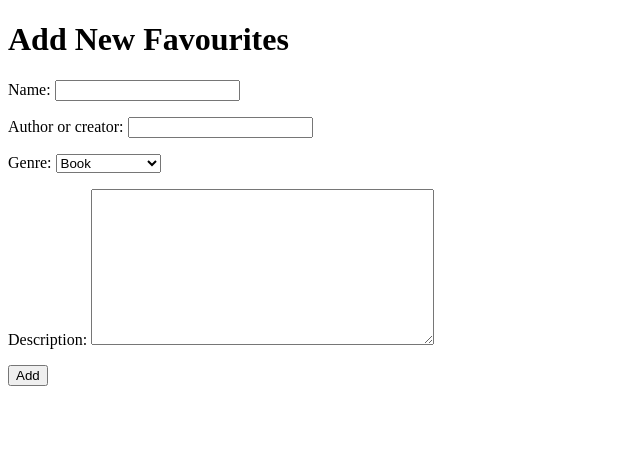
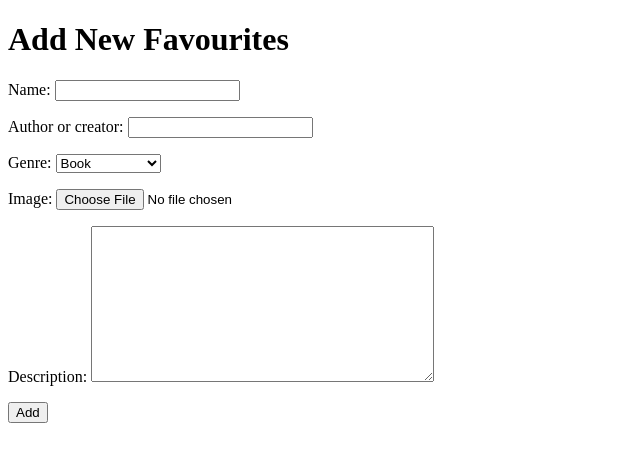
Before and after one commit to MahoMori/my_fav_list, a Django app: page /add/ in a window 1280 px wide. Shown: the part 52-514 px from the top of the page, without its empty margins (0-640 px from the left). Run offline with Django 3.2, Linux system fonts and the light colour scheme.

Commit message:
added img feature

```diff
--- a/myfav/forms.py
+++ b/myfav/forms.py
@@ -4,4 +4,4 @@ from .models import Myfav
 class MyfavForm(ModelForm):
     class Meta:
         model = Myfav
-        fields = ['name', 'author_or_creator', 'genre', 'description']
+        fields = ['name', 'author_or_creator', 'genre', 'image', 'description']
--- a/myfav/templates/myfav/addfav.html
+++ b/myfav/templates/myfav/addfav.html
@@ -4,7 +4,7 @@
 <h1>Add New Favourites</h1>
 <h2>{{error}}</h2>
 
-<form method="POST">
+<form method="POST" enctype="multipart/form-data">
     {% csrf_token %}
     {{form.as_p}}
     <button type="submit">Add</button>
--- a/myfav/templates/myfav/editmyfav.html
+++ b/myfav/templates/myfav/editmyfav.html
@@ -6,7 +6,7 @@
 <h2>{{error}}</h2>
 
 <h3>{{myfav.name}}</h3>
-<form method="POST">
+<form method="POST" enctype="multipart/form-data">
     {% csrf_token %}
     {{form.as_p}}
     <button type="submit">Save</button>
--- a/myfav/templates/myfav/myfav.html
+++ b/myfav/templates/myfav/myfav.html
@@ -11,6 +11,7 @@
         <p class="name">{{myfav.name}}</p>
         <p class="author_or_creator">{{myfav.author_or_creator}}</p>
         <p class="genre">{{myfav.genre}}</p>
+        <img src="{{ myfav.image.url }}" style="width:300px;height:auto">
         <p class='description'>{{myfav.description}}</p>
         <a href="{% url 'editmyfav' myfav.id %}">Edit</a>
         <form action="{% url 'delete' myfav.id %}" method="POST">
--- a/myfav/views.py
+++ b/myfav/views.py
@@ -20,7 +20,7 @@ def addfav(request):
         return render(request, 'myfav/addfav.html', {'form': MyfavForm()})
     else:
         try:
-            form = MyfavForm(request.POST)
+            form = MyfavForm(request.POST, request.FILES)
             newFav = form.save()
             return redirect('myfavlist')
         except ValueError:
--- a/myfavlist/settings.py
+++ b/myfavlist/settings.py
@@ -127,5 +127,5 @@ STATIC_URL = '/static/'
 DEFAULT_AUTO_FIELD = 'django.db.models.BigAutoField'
 
 
-# IMAGE_ROOT = os.path.join(BASE_DIR, 'images')
-# IMAGE_URL = '/images/'
+IMAGE_ROOT = os.path.join(BASE_DIR, 'images')
+IMAGE_URL = '/images/'
--- a/myfavlist/urls.py
+++ b/myfavlist/urls.py
@@ -27,6 +27,4 @@ urlpatterns = [
     path('myfav/<int:myfav_id>', views.editmyfav, name='editmyfav'),
     path('myfav/<int:myfav_id>/delete', views.delete, name='delete')
 ]
-
-# if settings.DEBUG:
-#     urlpatterns += static(settings.IMAGE_URL, document_root=settings.IMAGE_ROOT)
+urlpatterns += static(settings.IMAGE_URL, document_root=settings.IMAGE_ROOT)
```
Also changed, not shown: images/hutomo-abrianto-3tV7afC7alc-unsplash.jpg (added), images/woman-wearing-blue-v-neck-sleeveless-top-while-holding-842949.jpg (added).
